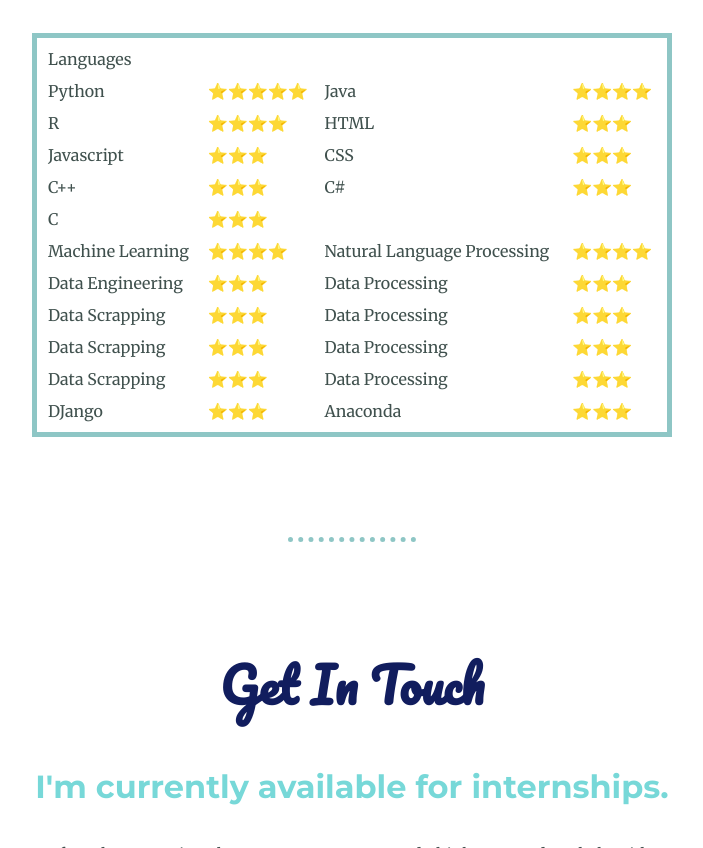
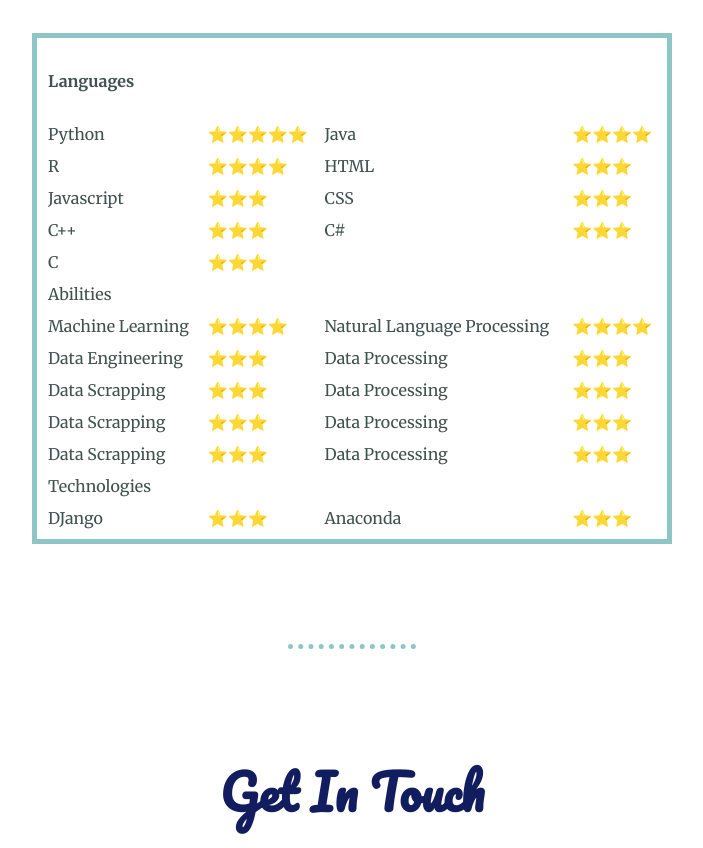
Before and after one commit to Sarosh09/Sarosh09.github.io, a plain HTML site: page index.html in a window 1280 px wide. Shown: the part 2197-3045 px from the top of the page, without its empty margins (288-991 px from the left). Drawn offline with Linux system fonts and the light colour scheme.

Commit message:
Update index.html

```diff
--- a/index.html
+++ b/index.html
@@ -48,7 +48,7 @@
       <div class="">
         <table class="class1" cellspacing="10">
           <tr>
-            <td>Languages</td>
+            <td><h4>Languages</h4></td>
           </tr>
           <tr>
             <td>Python</td>
@@ -77,6 +77,9 @@
           <tr>
             <td>C</td>
             <td>⭐⭐⭐</td>
+          </tr>
+          <tr>
+            <td>Abilities</td>
           </tr>
           <tr>
             <td>Machine Learning</td>
@@ -109,6 +112,9 @@
             <td>⭐⭐⭐</td>
           </tr>
           <tr>
+            <td>Technologies</td>
+          </tr>
+          <tr>
             <td>DJango</td>
             <td>⭐⭐⭐</td>
             <td>Anaconda</td>
```
